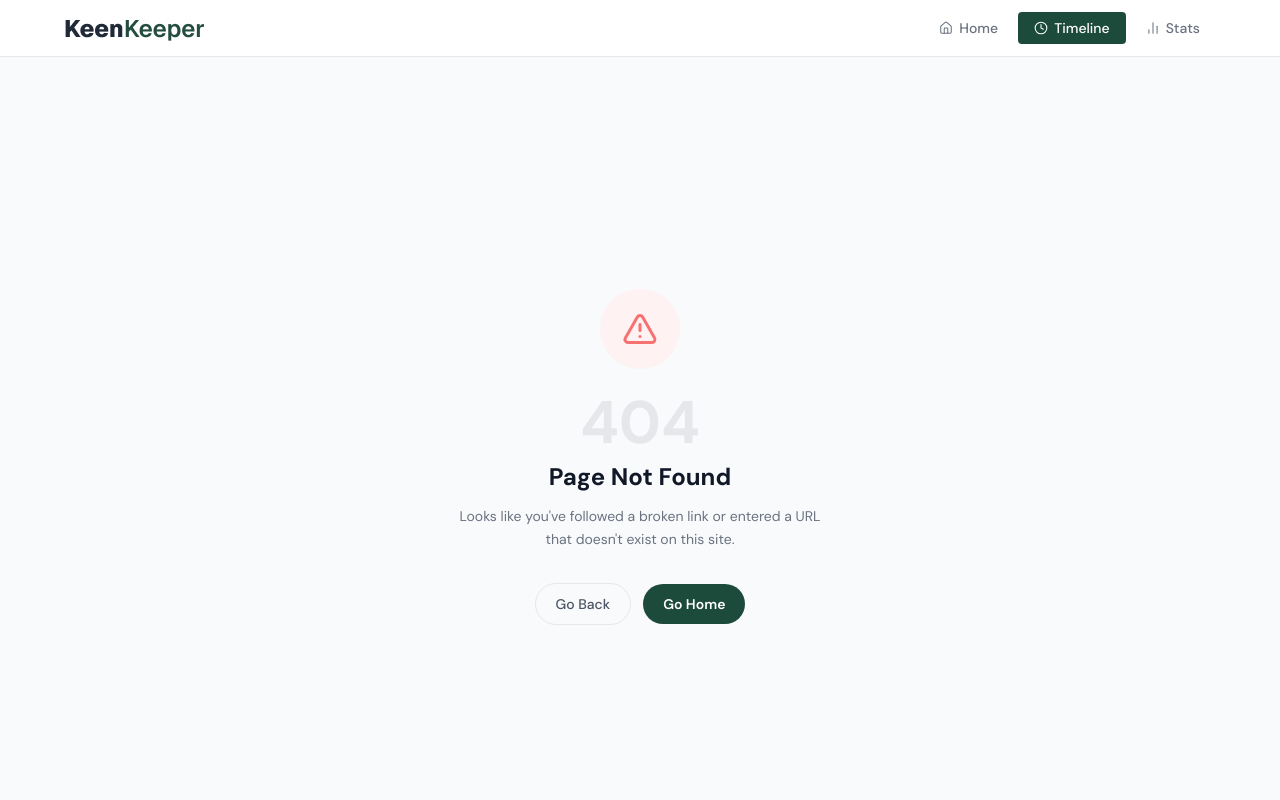
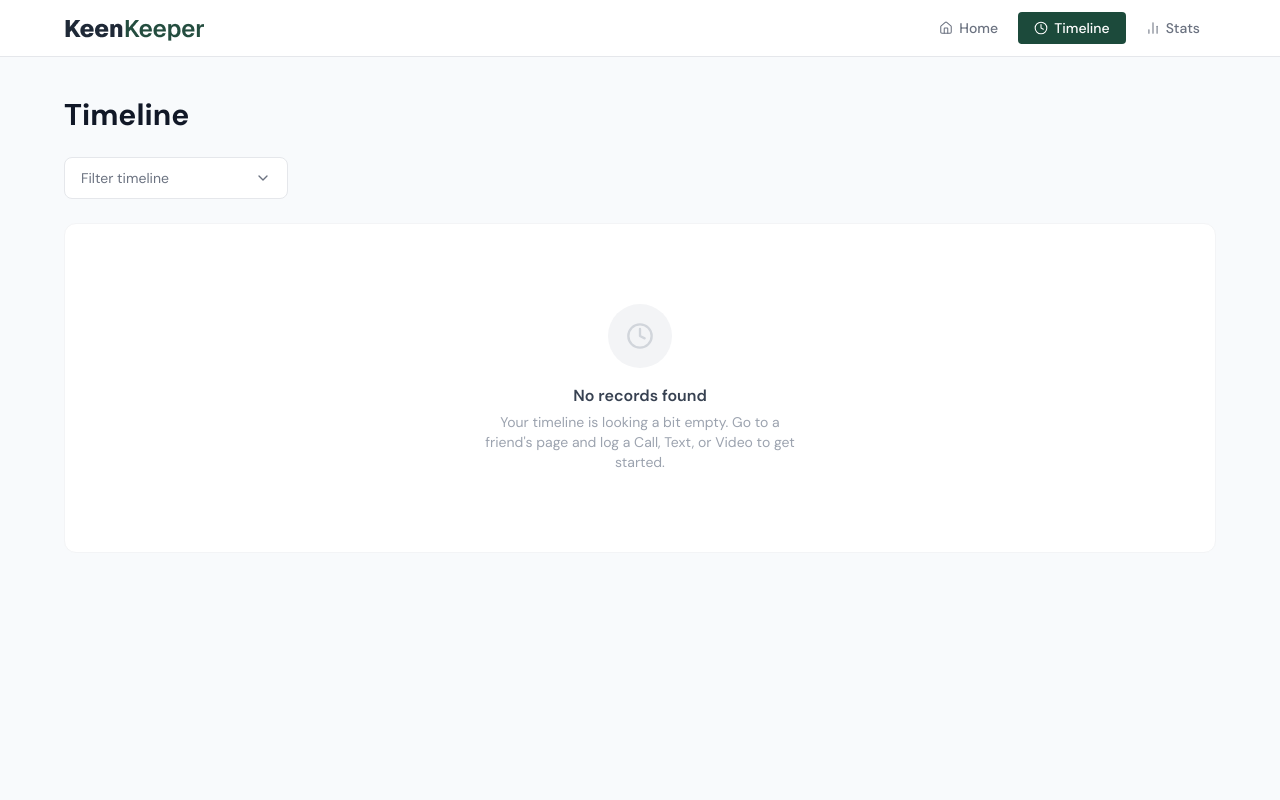
Before and after one commit to rakibulhuda/B13-Assignment-7, a React (Vite) app: page /timeline in a window 1280 px wide. Shown: the top 800 px of the page. Built offline with nearby package versions, Linux system fonts and the light colour scheme.

Commit message:
Timeline Added

```diff
--- a/src/App.jsx
+++ b/src/App.jsx
@@ -4,6 +4,7 @@ import Navbar from './components/Navbar';
 import Footer from './components/Footer';
 import Home from './pages/Home';
 import FriendDetail from './pages/FriendDetail';
+import Timeline from './pages/Timeline';
 import Stats from './pages/Stats';
 import NotFound from './pages/NotFound';
 import { TimelineProvider } from './context/TimelineContext';
@@ -18,6 +19,7 @@ export default function App() {
                         <Routes>
                             <Route path="/" element={<Home />} />
                             <Route path="/friend/:id" element={<FriendDetail />} />
+                            <Route path="/timeline" element={<Timeline />} />
                             <Route path="/stats" element={<Stats />} />
                             <Route path="*" element={<NotFound />} />
                         </Routes>
--- /dev/null
+++ b/src/pages/Timeline.jsx
@@ -0,0 +1,92 @@
+import { useState } from 'react';
+import { ChevronDown, Clock } from 'lucide-react';
+import { useTimeline } from '../context/TimelineContext';
+
+const TYPE_ICONS = {
+    Call: '/call.png',
+    Text: '/text.png',
+    Video: '/video.png',
+};
+
+function EntryIcon({ type }) {
+    const src = TYPE_ICONS[type];
+    if (!src) return <span className="text-2xl w-9 h-9 flex items-center justify-center">🤝</span>;
+    return <img src={src} alt={type} className="w-9 h-9 object-contain opacity-75" />;
+}
+
+function formatDate(dateStr) {
+    const d = new Date(dateStr);
+    return d.toLocaleDateString('en-US', { month: 'long', day: 'numeric', year: 'numeric' });
+}
+
+const FILTERS = ['All', 'Call', 'Text', 'Video'];
+
+export default function Timeline() {
+    const { entries } = useTimeline();
+    const [filter, setFilter] = useState('All');
+    const [open, setOpen] = useState(false);
+
+    const filtered = filter === 'All' ? entries : entries.filter(e => e.type === filter);
+
+    return (
+        <div className="min-h-screen" style={{ backgroundColor: '#f8fafc' }}>
+            <div className="w-full px-6 sm:px-10 lg:px-16 py-10">
+                <h1 className="text-3xl font-bold text-gray-900 mb-6">Timeline</h1>
+
+                {/* Filter Dropdown */}
+                <div className="relative mb-6 inline-block w-56">
+                    <button
+                        onClick={() => setOpen(!open)}
+                        className="w-full flex items-center justify-between bg-white border border-gray-200 rounded-lg px-4 py-2.5 text-sm text-gray-500 hover:border-gray-300 transition-colors"
+                    >
+                        <span>{filter === 'All' ? 'Filter timeline' : `Filtered: ${filter}`}</span>
+                        <ChevronDown size={16} className={`transition-transform ${open ? 'rotate-180' : ''}`} />
+                    </button>
+                    {open && (
+                        <div className="absolute top-full mt-1 w-full bg-white border border-gray-200 rounded-lg shadow-lg z-10 overflow-hidden">
+                            {FILTERS.map(f => (
+                                <button
+                                    key={f}
+                                    onClick={() => { setFilter(f); setOpen(false); }}
+                                    className={`w-full text-left px-4 py-2.5 text-sm transition-colors ${filter === f ? 'bg-primary text-white' : 'text-gray-700 hover:bg-gray-50'}`}
+                                >
+                                    {f}
+                                </button>
+                            ))}
+                        </div>
+                    )}
+                </div>
+
+                {/* Empty State */}
+                {filtered.length === 0 ? (
+                    <div className="bg-white rounded-xl border border-gray-100 flex flex-col items-center justify-center py-20 px-6 text-center">
+                        <div className="w-16 h-16 rounded-full bg-gray-100 flex items-center justify-center mb-4">
+                            <Clock size={28} className="text-gray-300" />
+                        </div>
+                        <h3 className="text-base font-semibold text-gray-700 mb-1">No records found</h3>
+                        <p className="text-sm text-gray-400 max-w-xs">
+                            Your timeline is looking a bit empty. Go to a friend's page and log a Call, Text, or Video to get started.
+                        </p>
+                    </div>
+                ) : (
+                    /* Timeline Entries */
+                    <div className="bg-white rounded-xl border border-gray-100 overflow-hidden divide-y divide-gray-100">
+                        {filtered.map(entry => (
+                            <div key={entry.id} className="flex items-center gap-4 px-6 py-4 hover:bg-gray-50 transition-colors">
+                                <EntryIcon type={entry.type} />
+                                <div>
+                                    <p className="text-sm text-gray-900">
+                                        <span className="font-semibold">{entry.type}</span>
+                                        {' '}
+                                        <span className="text-gray-500">with {entry.friendName}</span>
+                                    </p>
+                                    <p className="text-xs text-gray-400 mt-0.5">{formatDate(entry.date)}</p>
+                                </div>
+                            </div>
+                        ))}
+                    </div>
+                )}
+            </div>
+        </div>
+    );
+}
```
